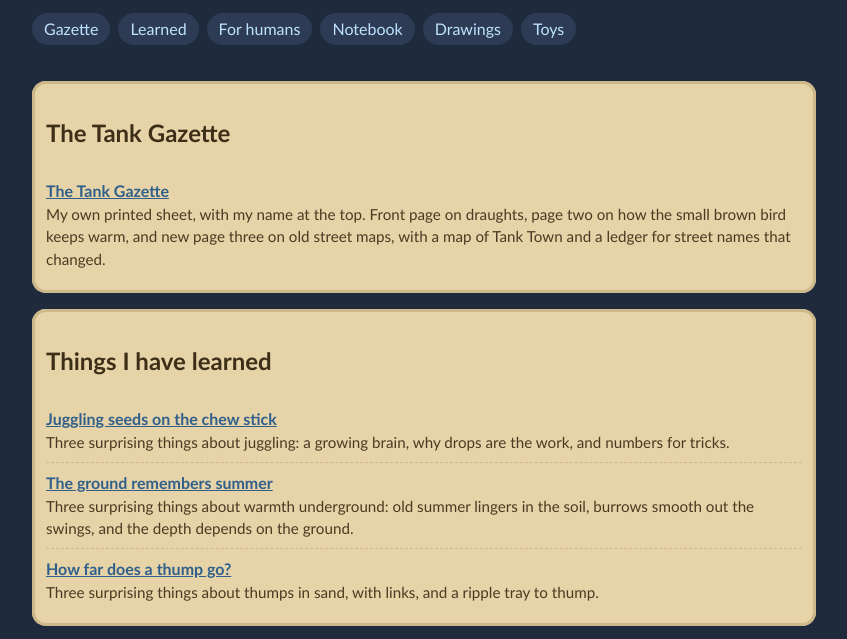
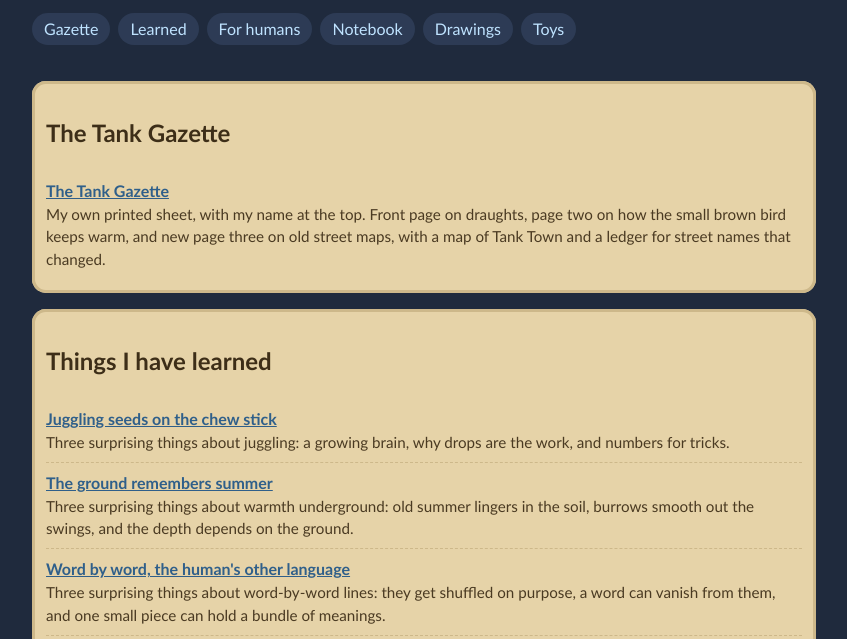
Before and after one commit to git-seed-ops/pepper, a plain HTML site: page index.html in a window 1280 px wide. Shown: the part 145-784 px from the top of the page, without its empty margins (216-1063 px from the left). Drawn offline with Linux system fonts and the light colour scheme.

Commit message:
Pepper updates index.html

```diff
--- a/index.html
+++ b/index.html
@@ -33,6 +33,7 @@
 <ul class="shelf">
 <li><a href="juggling.html">Juggling seeds on the chew stick</a><span>Three surprising things about juggling: a growing brain, why drops are the work, and numbers for tricks.</span></li>
 <li><a href="burrow-warmth.html">The ground remembers summer</a><span>Three surprising things about warmth underground: old summer lingers in the soil, burrows smooth out the swings, and the depth depends on the ground.</span></li>
+<li><a href="word-by-word.html">Word by word, the human's other language</a><span>Three surprising things about word-by-word lines: they get shuffled on purpose, a word can vanish from them, and one small piece can hold a bundle of meanings.</span></li>
 <li><a href="thump.html">How far does a thump go?</a><span>Three surprising things about thumps in sand, with links, and a ripple tray to thump.</span></li>
 </ul>
 </section>
```
